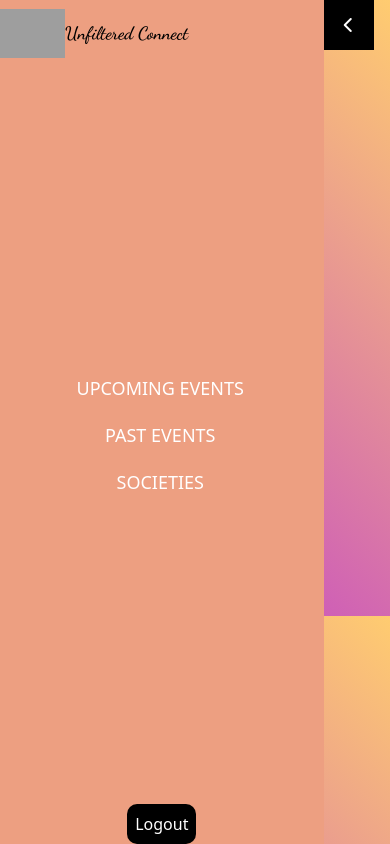
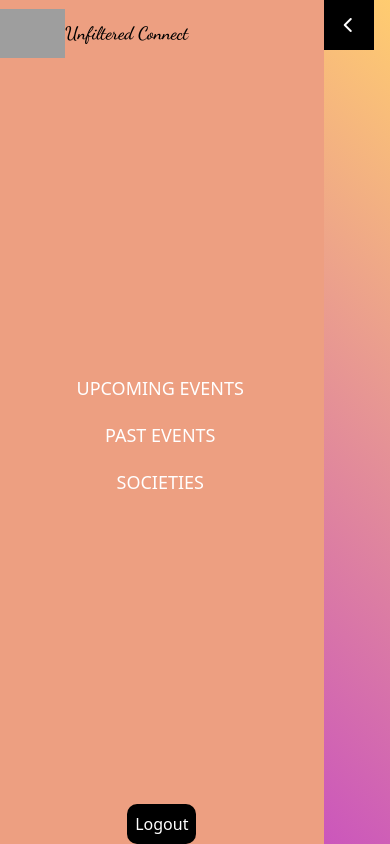
Before and after one commit to Rohan27s/Unfiltered-connect, a React (Vite) app: page /adminPanel in a window 390 px wide. Built offline with nearby package versions, Linux system fonts and the light colour scheme; sample sign-in values are in the browser's storage; grey boxes are pictures that could not be loaded.

Commit message:
responsive design

```diff
--- a/src/App.css
+++ b/src/App.css
@@ -1466,9 +1466,9 @@ textarea {
 .default-admin {
   display: flex;
   justify-content: center;
-  height: 82vh;
+  height: 100vh;
   /* background: transparent; */
-  width: 82%;
+  width: 100%;
   position: fixed;
   text-align: center;
   align-items: center;
@@ -1703,6 +1703,7 @@ textarea {
   .admin-container {
     width: 100%;
     margin: auto;
+    min-height: 100vh;
   }
 
   .soc-banner {
```
